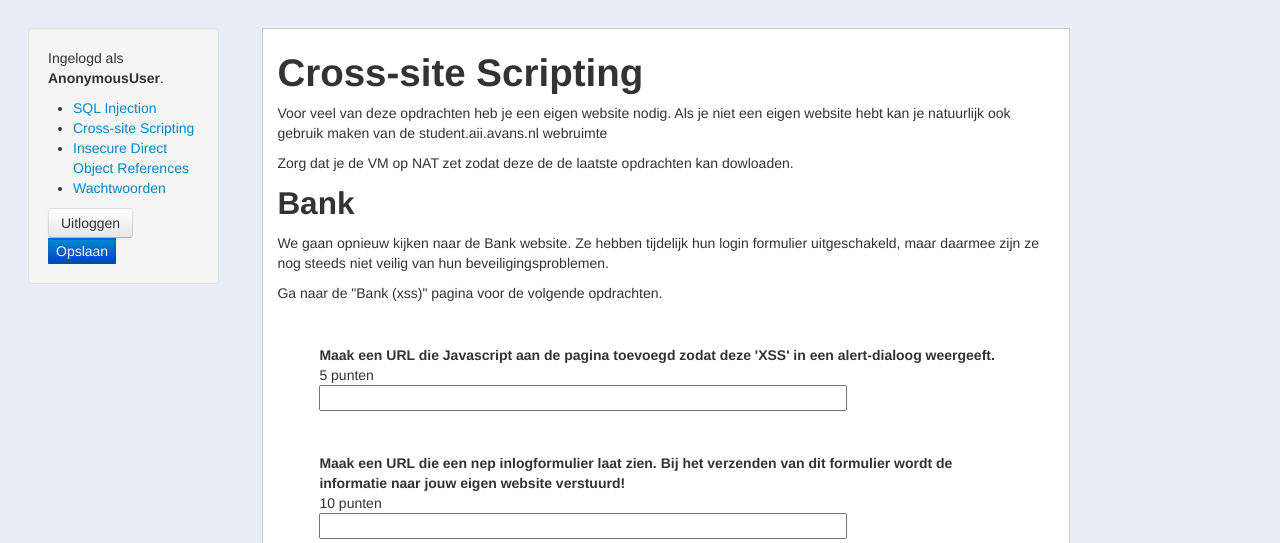
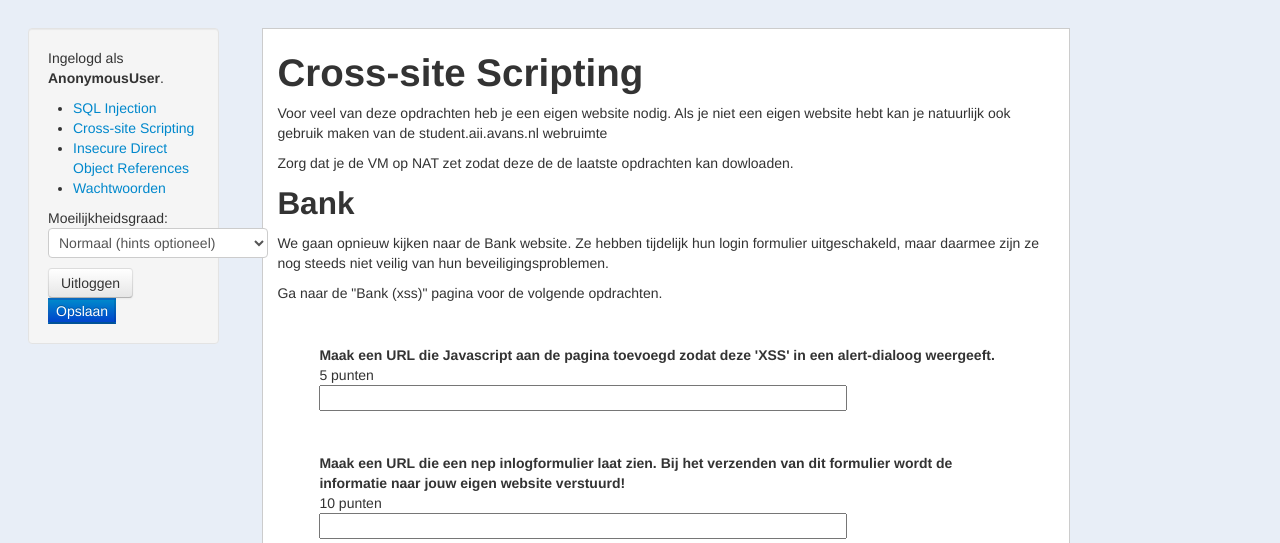
Before and after one commit to Avans/Security-Quiz, a Django app: template templates/xss.html in a window 1280 px wide. Shown: the top 543 px of the page. Run offline with Django 3.2, Linux system fonts and the light colour scheme; the template is opened without the code that fills it, so the values that code supplies are empty; parts of the project's set-up code (start-up, migrations or seed data) failed here and were passed over.

Commit message:
Added hint system where student can choose difficulty

```diff
--- a/static/js/quiz.js
+++ b/static/js/quiz.js
@@ -31,6 +31,30 @@ $(function() {
 
     // Hints
     $('.hint').replaceWith(function() {
-        return '<div><a href="#" onclick="$(this).next().slideToggle(); return false;">Bekijk hint</a>'+$(this).hide()[0].outerHTML+'</div>';
+        return '<div><a href="#" class="hintlink" onclick="$(this).next().slideToggle(); return false;">Bekijk hint</a>'+$(this).hide()[0].outerHTML+'</div>';
     });
+
+    $('#difficulty').change(function(e) {
+        var option = $(this).find(':selected').val();
+
+
+        $('.hintlink').toggle(option == 'normal');
+        $('.hint').toggle(option == 'easy');
+
+
+        window.localStorage.setItem('difficulty', option);
+    });
+
+    // Set the selected property
+    if(window.localStorage['difficulty']) {
+        var difficulty = window.localStorage['difficulty'];
+    } else {
+        var difficulty = 'normal';
+    }
+
+    $('#difficulty option').filter(function() {
+        return $(this).val() == difficulty;
+    }).prop('selected', true);
+    $('#difficulty').trigger('change');
+
 });
--- a/templates/base.html
+++ b/templates/base.html
@@ -23,6 +23,13 @@
             <li><a href="/wachtwoorden">Wachtwoorden</a></li>
           </ul>
 
+          Moeilijkheidsgraad:
+          <select id="difficulty">
+            <option value="easy">Makkelijk (hints zichtbaar)</option>
+            <option value="normal">Normaal (hints optioneel)</option>
+            <option value="hard">Moeilijk (geen hints)</option>
+          </select>
+
           <a href="/logout" class="btn">Uitloggen</a>
           <button class="btn-primary" type="submit" id="save-button">Opslaan</button>
           <div class="alert alert-info" id="js-message" style="display: none;"></div>
--- a/templates/path.html
+++ b/templates/path.html
@@ -52,7 +52,7 @@
 
       <p>Verander de bestandsnaam in image_remove_traversal.php (<a href="https://github.com/Avans/Security-Workshop/blob/master/image/image_remove_traversal.php">source</a>) , dit script heeft nu een beveiliging die alle '../' uit de string verwijderd zodat je niet meer ../ in de URL kan gebruiken.</p>
 
-      <p class="hint">Weet je nog hoe je deze beveiliging ongedaan hebt gemaakt bij die website die alle SELECT en UNION uit de URL filterde?</p>
+      <p class="hint"><strong>Hint:</strong> Weet je nog hoe je deze beveiliging ongedaan hebt gemaakt bij die website die alle SELECT en UNION uit de URL filterde?</p>
 
       <div class="question">
         <span class="question-string">Met welke URL kan je via het image_remove_traversal.php script de inhoud van /etc/geheim.txt uitlezen?</span>
@@ -74,9 +74,9 @@
 
       <p>Ga naar "Image 3". imgr heeft hun site uitgebreid met extra pagina's (<a href="https://github.com/Avans/Security-Workshop/blob/master/image/index_more_pages.php">source</a>). De afbeeldingen hebben ze maar weggehaald omdat daar teveel security problemen mee waren.</p>
 
-      <p class="hint">imgr zijn bezig met het maken van een inlogpagina en een registreren pagina.</p>
+      <p class="hint"><strong>Hint:</strong> imgr zijn bezig met het maken van een inlogpagina en een registreren pagina.</p>
 
-      <p class="hint">Heb je de broncode al bekeken? Die regel met <code>include()</code> ziet er interessant uit...</p>
+      <p class="hint"><strong>Hint:</strong> Heb je de broncode al bekeken? Die regel met <code>include()</code> ziet er interessant uit...</p>
 
       <div class="question">
         <span class="question-string">Beschrijf hoe je met deze site de inhoud van /etc/geheim.txt kan achterhalen</span>
```
